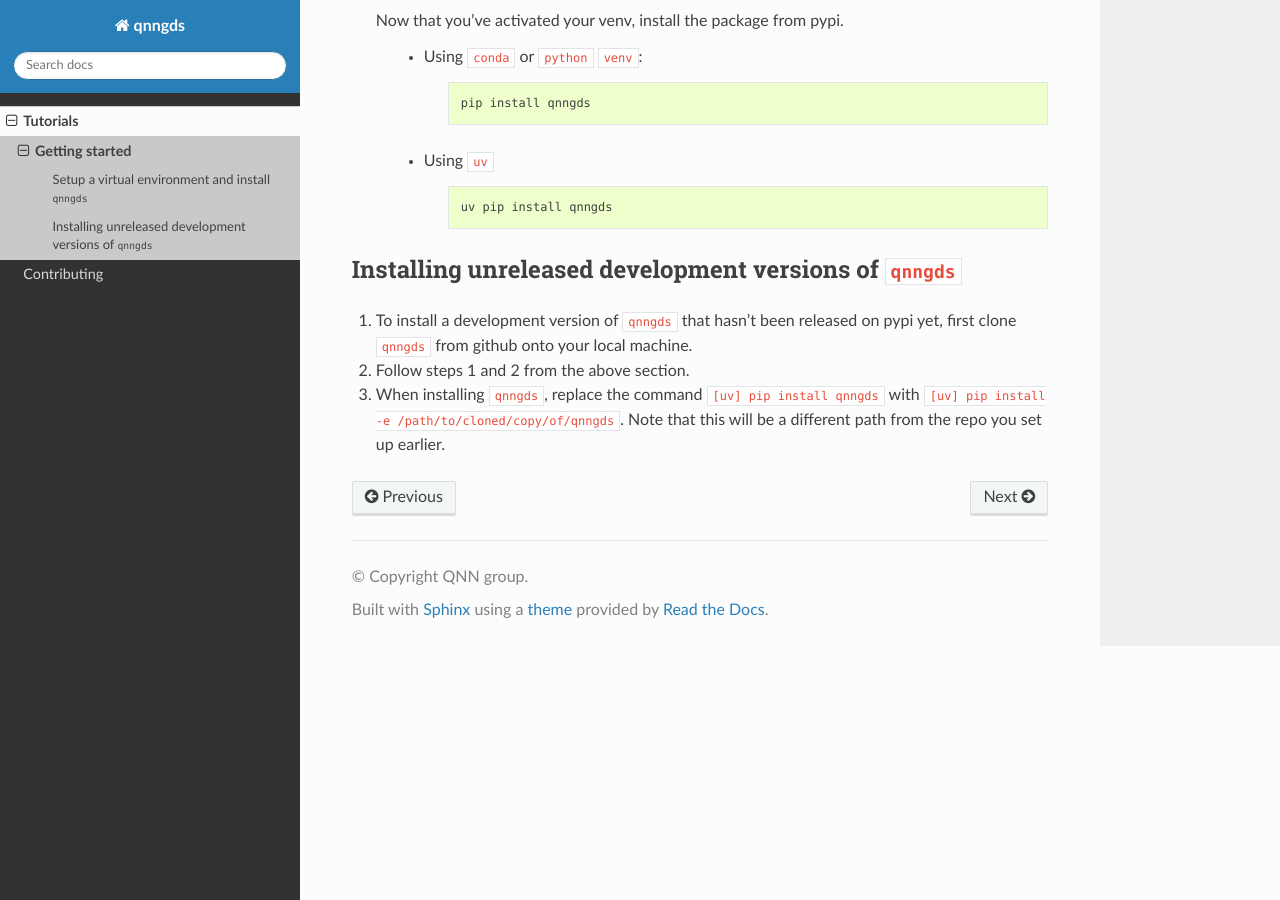
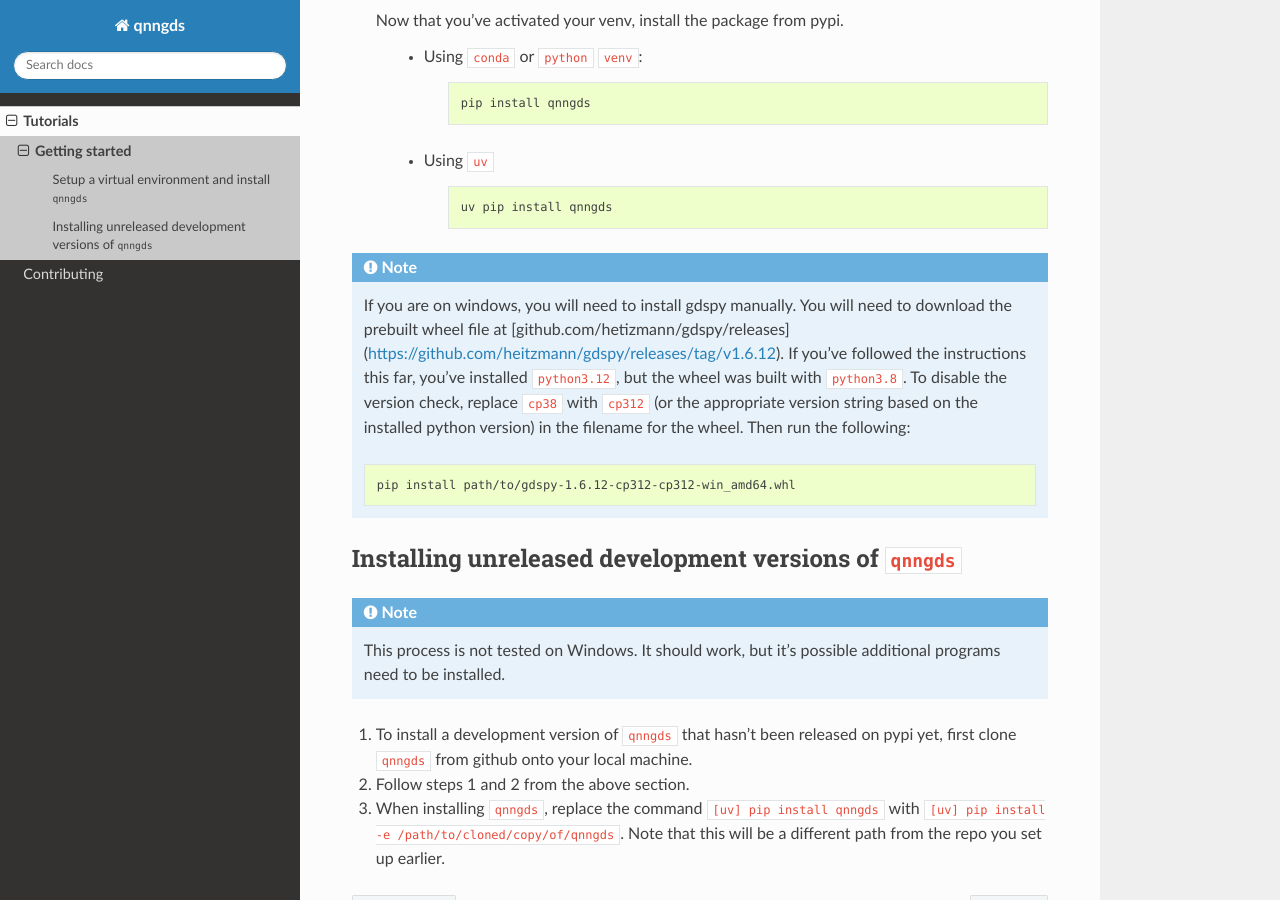
Before and after one commit to qnngroup/qnngds, a Sphinx documentation site: the page built from docs/src/tutorials/gettingstarted.rst, in a window 1280 px wide and 900 px high, scrolled down 1253 px. Built offline with Sphinx 7.4.7 and the Read the Docs theme 3.1.0, drawn with Linux system fonts in a browser that asks for light colours; pages that are not in the unit, such as notebooks, are missing from menus; some of the changed text lies outside the part shown.

Commit message:
update getting started tutorial to address issues with windows installations

```diff
--- a/docs/src/tutorials/gettingstarted.rst
+++ b/docs/src/tutorials/gettingstarted.rst
@@ -8,7 +8,7 @@ Setup a virtual environment and install ``qnngds``
 1. Create a new git repository with ``git init``, or follow the instructions at `<https://github.com/qnngroup/qnn-repo-template>`_ to clone a template repository.
 This is where your new project will go.
 
-2. In the same directory as the new git repository, create a new virtual environment:
+2. In the same directory as the new git repository, create a new virtual environment.
 
     * Using ``conda`` (recommended, `miniforge installation instructions <https://github.com/conda-forge/miniforge?tab=readme-ov-file#install>`_):
 
@@ -59,6 +59,7 @@ This is where your new project will go.
 
 3. Install ``qnngds``.
 
+
    Now that you've activated your venv, install the package from pypi.
 
     * Using ``conda`` or ``python`` ``venv``:
@@ -73,9 +74,23 @@ This is where your new project will go.
 
             uv pip install qnngds
 
+.. note::
+
+   If you are on windows, you will need to install gdspy manually. You will need to download the prebuilt wheel file at [github.com/hetizmann/gdspy/releases](https://github.com/heitzmann/gdspy/releases/tag/v1.6.12).
+   If you've followed the instructions this far, you've installed ``python3.12``, but the wheel was built with ``python3.8``. To disable the version check, replace ``cp38`` with ``cp312`` (or the appropriate version string based on the installed python version) in the filename for the wheel.
+   Then run the following:
+
+   .. code-block:: bash
+
+        pip install path/to/gdspy-1.6.12-cp312-cp312-win_amd64.whl
 
 Installing unreleased development versions of ``qnngds``
 --------------------------------------------------------
+
+.. note::
+
+    This process is not tested on Windows. It should work, but it's possible additional programs need to be installed.
+
 1. To install a development version of ``qnngds`` that hasn't been released on pypi yet, first clone ``qnngds`` from github onto your local machine.
 2. Follow steps 1 and 2 from the above section.
 3. When installing ``qnngds``, replace the command ``[uv] pip install qnngds`` with ``[uv] pip install -e /path/to/cloned/copy/of/qnngds``.
```
